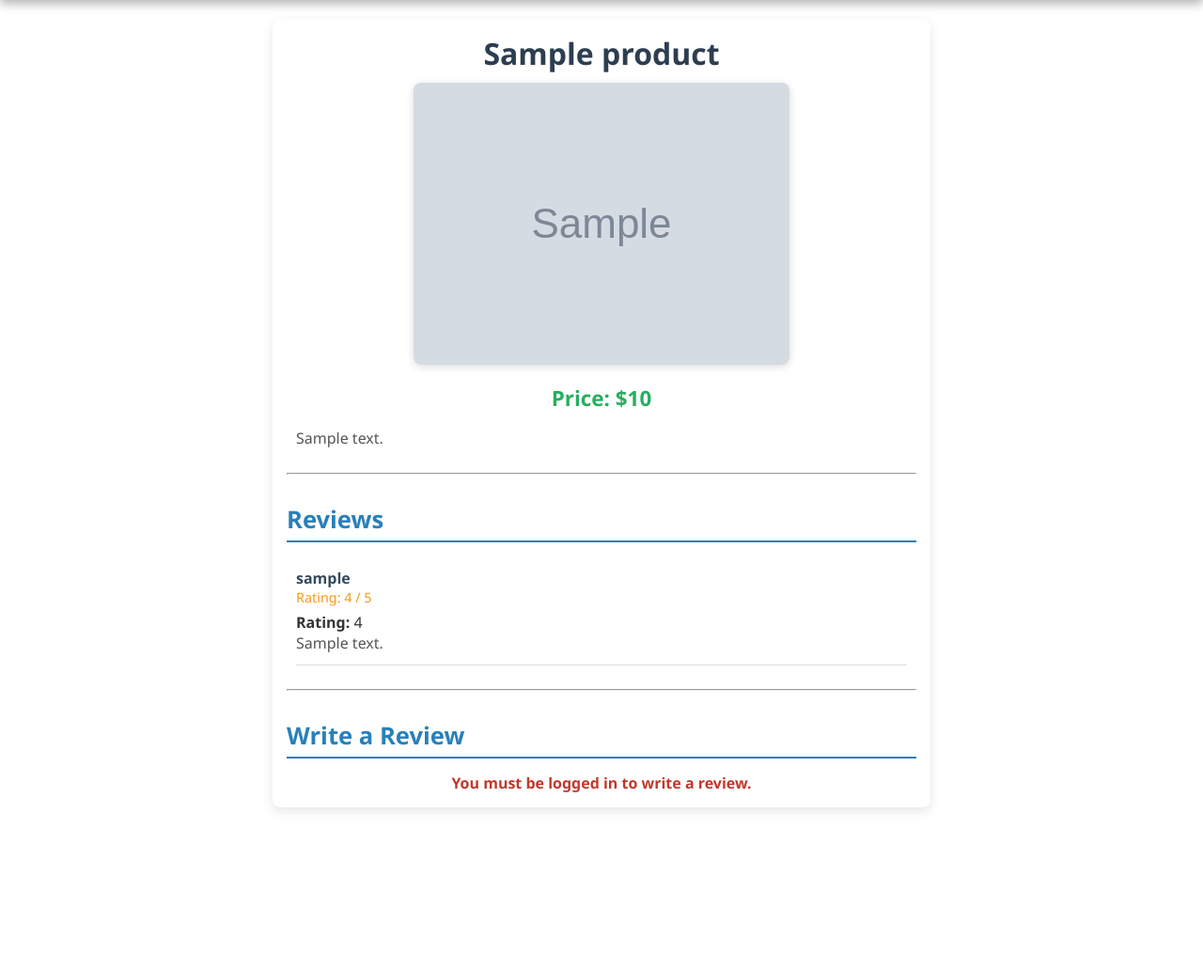
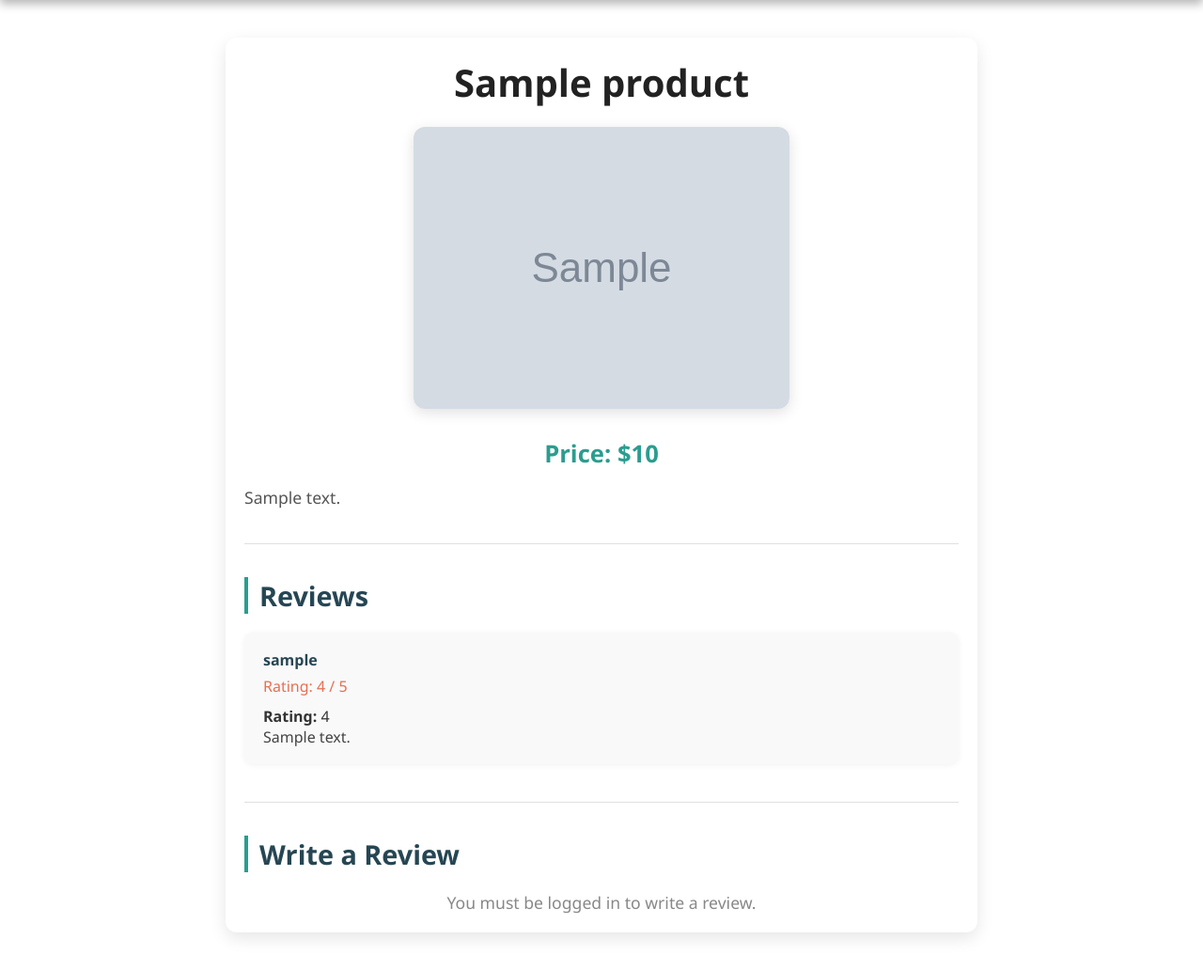
Before and after one commit to BekaMeskhoradze/Online-shop-project, a Django app: template core/templates/core/product_detail.html in a window 1280 px wide. Shown: the part 69-1101 px from the top of the page at 94% size. Before the commit the page ends 932 px from the top, so only its background shows below. Run offline with Django 3.2, Linux system fonts and the light colour scheme; the template is opened without the code that fills it: most values are stand-ins (such as "Sample title", 1, 10 or a date in 2020); grey boxes marked "Sample" are stand-in pictures.

```diff
--- a/core/static/css/product_detail.css
+++ b/core/static/css/product_detail.css
@@ -1,128 +1,167 @@
 .product-container {
-    max-width: 700px;
-    margin: 20px auto;
-    padding: 15px;
+  max-width: 800px;
+  margin: 40px auto;
+  padding: 20px;
   background: #fff;
-    border-radius: 8px;
-    box-shadow: 0 4px 12px rgba(0,0,0,0.1);
+  border-radius: 12px;
+  box-shadow: 0 6px 18px rgba(0,0,0,0.1);
   font-family: 'Segoe UI', Tahoma, Geneva, Verdana, sans-serif;
   color: #333;
 }
 
 .product-title {
-    font-size: 2rem;
-    margin-bottom: 10px;
-    color: #2c3e50;
+  font-size: 2.5rem;
+  font-weight: 700;
+  margin-bottom: 20px;
+  color: #222;
   text-align: center;
 }
 
 .product-image {
   display: block;
   max-width: 100%;
-    max-height: 350px;
-    margin: 0 auto 20px auto;
-    object-fit: contain;
-    border-radius: 8px;
-    box-shadow: 0 2px 8px rgba(0,0,0,0.15);
+  height: auto;
+  margin: 0 auto 30px auto;
+  border-radius: 12px;
+  box-shadow: 0 4px 15px rgba(0,0,0,0.12);
+  transition: transform 0.3s ease;
+}
+
+.product-image:hover {
+  transform: scale(1.05);
 }
 
 .product-price {
-    font-size: 1.4rem;
+  font-size: 1.6rem;
   font-weight: 600;
+  color: #2a9d8f;
   margin-bottom: 15px;
-    color: #27ae60;
   text-align: center;
 }
 
 .product-description {
-    font-size: 1rem;
-    line-height: 1.5;
-    margin-bottom: 25px;
-    padding: 0 10px;
+  font-size: 1.1rem;
+  line-height: 1.6;
   color: #555;
+  margin-bottom: 35px;
+  text-align: justify;
+}
+
+hr {
+  border: none;
+  border-top: 1px solid #e0e0e0;
+  margin: 35px 0;
 }
 
 .reviews-title,
 .review-form-title {
-    font-size: 1.6rem;
-    margin-top: 30px;
-    margin-bottom: 15px;
-    border-bottom: 2px solid #2980b9;
-    padding-bottom: 5px;
-    color: #2980b9;
+  font-size: 1.8rem;
+  font-weight: 600;
+  color: #264653;
+  margin-bottom: 20px;
+  border-left: 4px solid #2a9d8f;
+  padding-left: 12px;
 }
 
 .reviews-list {
-    list-style-type: none;
-    padding: 0 10px;
-    margin-bottom: 25px;
+  list-style: none;
+  padding: 0;
+  margin: 0 0 40px 0;
 }
 
 .review-item {
-    border-bottom: 1px solid #ddd;
-    padding: 12px 0;
+  background: #f9f9f9;
+  border-radius: 10px;
+  padding: 18px 20px;
+  margin-bottom: 18px;
+  box-shadow: 0 1px 6px rgba(0,0,0,0.06);
 }
 
 .review-user {
   font-weight: 700;
-    color: #34495e;
+  color: #264653;
+  margin-bottom: 6px;
 }
 
 .review-rating {
-    font-size: 0.9rem;
-    color: #f39c12;
-    margin-bottom: 6px;
+  font-size: 1rem;
+  color: #e76f51;
+  margin-bottom: 10px;
 }
 
 .review-comment {
   font-size: 1rem;
-    color: #555;
+  color: #444;
   white-space: pre-line;
 }
 
 .review-form {
-    max-width: 100%;
-    padding: 10px;
+  display: flex;
+  flex-direction: column;
+  gap: 15px;
+  max-width: 600px;
+  margin: 0 auto 40px auto;
 }
 
-  .review-form textarea {
-    width: 100%;
-    min-height: 100px;
-    padding: 10px 12px;
+.review-form textarea,
+.review-form input[type="text"],
+.review-form input[type="number"],
+.review-form select {
+  padding: 10px 15px;
+  border: 1px solid #ccc;
+  border-radius: 8px;
   font-size: 1rem;
-    border: 2px solid #2980b9;
-    border-radius: 6px;
   resize: vertical;
-    font-family: 'Segoe UI', Tahoma, Geneva, Verdana, sans-serif;
   transition: border-color 0.3s ease;
-    color: #333;
 }
 
-  .review-form textarea:focus {
-    border-color: #3498db;
+.review-form textarea:focus,
+.review-form input[type="text"]:focus,
+.review-form input[type="number"]:focus,
+.review-form select:focus {
   outline: none;
-    box-shadow: 0 0 6px rgba(52, 152, 219, 0.5);
+  border-color: #2a9d8f;
+  box-shadow: 0 0 8px rgba(42, 157, 143, 0.4);
 }
 
-  .review-form button[type="submit"] {
-    background-color: #2980b9;
-    color: white;
-    padding: 10px 25px;
+.review-form button {
+  background-color: #2a9d8f;
+  color: #fff;
   border: none;
-    border-radius: 6px;
-    font-size: 1rem;
+  border-radius: 10px;
+  padding: 12px 20px;
+  font-size: 1.1rem;
   cursor: pointer;
-    margin-top: 15px;
+  font-weight: 700;
   transition: background-color 0.3s ease;
 }
 
-  .review-form button[type="submit"]:hover {
-    background-color: #3498db;
+.review-form button:hover {
+  background-color: #1f5f63;
+}
+
+.add-to-cart-button {
+  background-color: #e76f51;
+  color: #fff;
+  border: none;
+  border-radius: 10px;
+  padding: 14px 24px;
+  font-size: 1.2rem;
+  font-weight: 700;
+  cursor: pointer;
+  display: block;
+  margin: 0 auto 30px auto;
+  max-width: 200px;
+  transition: background-color 0.3s ease;
+}
+
+.add-to-cart-button:hover {
+  background-color: #c04c35;
 }
 
 .login-message {
-    color: #c0392b;
-    font-weight: 600;
+  font-size: 1.1rem;
+  color: #888;
   text-align: center;
-    margin-top: 15px;
+  margin-top: 20px;
 }
--- a/core/templates/core/index.html
+++ b/core/templates/core/index.html
@@ -16,7 +16,7 @@
         <ul>
           {% for category in categories %}
           <li style="position: relative;">
-            <a href="#" class="cat-items">{{ category.name }}</a>
+            <a href="{% url 'core:category_list' category.slug %}" class="cat-items">{{ category.name }}</a>
             {% if category.subcategories.all %}
             <ul class="subcategory-dropdown">
               {% for subcategory in category.subcategories.all %}
--- a/core/templates/core/product_detail.html
+++ b/core/templates/core/product_detail.html
@@ -48,6 +48,11 @@
     {{ review_form.as_p }}
     <button type="submit" name="submit_review">Submit Review</button>
   </form>
+  <form method="post" action="{% url 'cart:add_to_cart' product.id %}">
+    {% csrf_token %}
+    <button type="submit" class="add-to-cart-button">Add to Cart</button>
+  </form>
+
   {% else %}
   <p class="login-message">You must be logged in to write a review.</p>
   {% endif %}
--- a/core/templates/core/product_list.html
+++ b/core/templates/core/product_list.html
@@ -31,5 +31,5 @@
         </form>
     </div>
 </a>
-{% endfor %}ხ
+{% endfor %}
 {% endblock %}
--- a/core/urls.py
+++ b/core/urls.py
@@ -1,5 +1,5 @@
 from django.urls import path
-from .views import CategoryListView, ProductSearchView, ProductFilterView, ProductDetailView, SubCategoryProductListView
+from .views import CategoryListView, ProductSearchView, ProductFilterView, ProductDetailView, SubCategoryProductListView,CategoryProductListView
 
 app_name = 'core'
 
@@ -8,5 +8,6 @@ urlpatterns = [
     path('search/', ProductSearchView.as_view(), name='search_results'),
     path('filter/', ProductFilterView.as_view(), name='product_filter'),
     path('product/<slug:slug>/', ProductDetailView.as_view(), name='product_detail'),
-    path('category/<slug:slug>/', SubCategoryProductListView.as_view(), name='product_list'),
+    path('category/<slug:slug>', CategoryProductListView.as_view(), name='category_list'),
+    path('subcategory/<slug:slug>/', SubCategoryProductListView.as_view(), name='product_list'),
 ]
```
Also changed, not shown: core/admin.py (+16 -1 lines), core/static/css/category_list.css (added, +126 -0 lines), core/templates/core/category_list.html (added, +49 -0 lines), core/views.py (+21 -2 lines), db.sqlite3, media/products/iPhone_13_Pro.jpg (added), media/products/iPhone_14.jpg (added), media/products/nike.jpg (added), 1 other file. Lines whose indentation alone changed are shown as unchanged.
